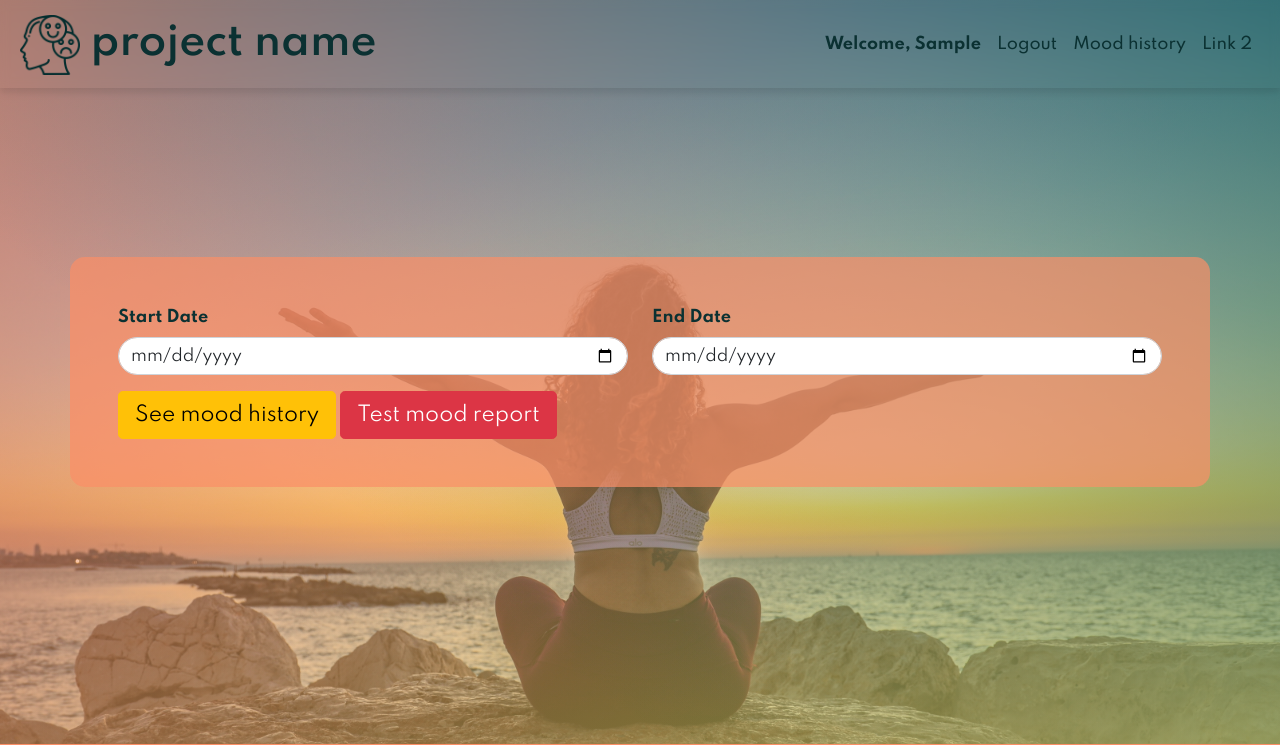
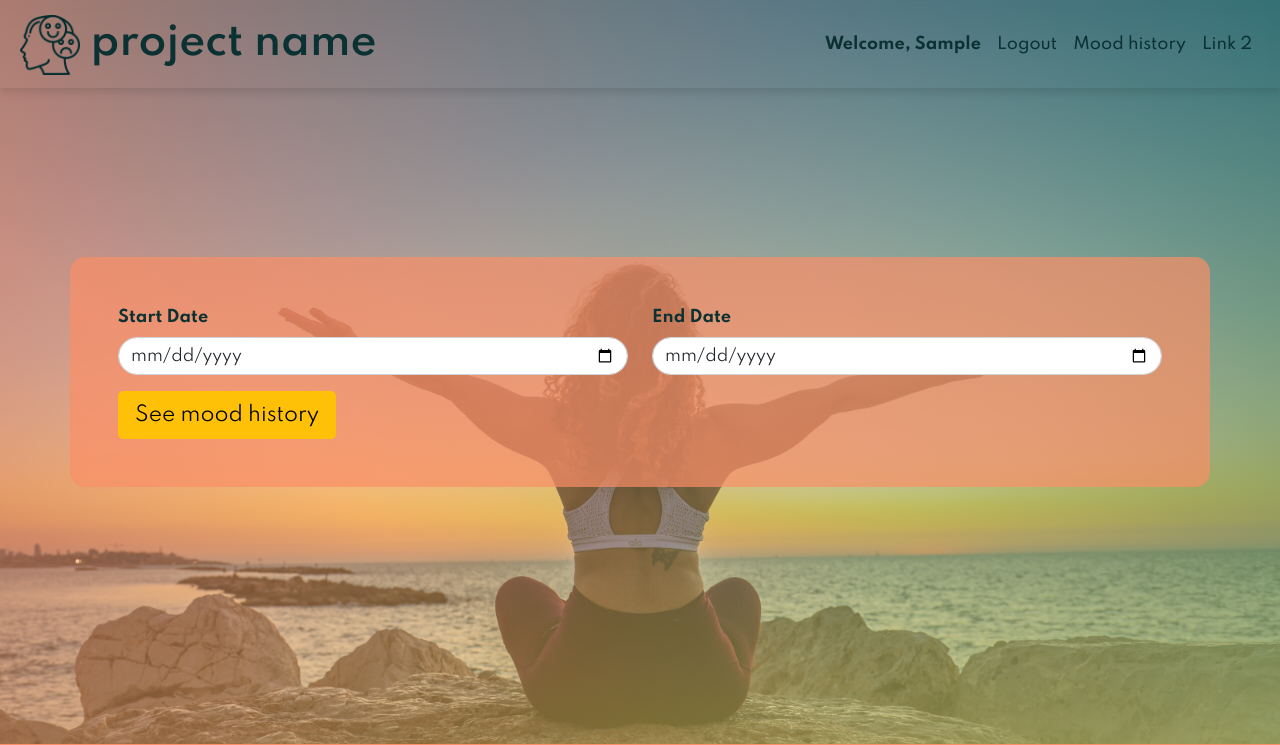
Before and after one commit to JoGorska/hackathon_team_4, a Django app: page /reporting/date_picker in a window 1280 px wide. Shown: the top 745 px of the page. Run offline with Django 3.2, Linux system fonts and the light colour scheme; the visitor is signed in with stand-in values (Sample User, id 1); some libraries are stand-ins or nearby versions.

Commit message:
Fix view to display the history of moods and template

```diff
--- a/reporting/urls.py
+++ b/reporting/urls.py
@@ -4,7 +4,7 @@ from . import views
 urlpatterns = [
 
     path('date_picker', views.DatePickerView.as_view(), name='date_picker'),
-    # path('report_mood', views.ReportMoodView.as_view(), name='report_mood'),
-    path('test', views.get_mood_report_page, name='test_mood_report'),
-    path('test-404', views.get_test_404_page, name='test_404_page'),
+
+    # path('test', views.get_mood_report_page, name='test_mood_report'),
+
 ]
--- a/reporting/views.py
+++ b/reporting/views.py
@@ -46,31 +46,21 @@ class DatePickerView(View):
         dict_date_moods = {}
         # for loop to get list of moods
         for date_object in list_of_dates:
+
             date_to_string = date_object.strftime("%d %B %Y")
-            moods_objects_on_day = Mood.objects.filter(created_on=date_object)
+            moods_objects_on_day = Mood.objects.filter(created_on=date_object).filter(author=user)
             for object in moods_objects_on_day:
                 mood = object.mood
                 if mood not in list_of_moods_in_one_day:
                     list_of_moods_in_one_day.append(mood)
-        date_and_moods = {date_to_string: list_of_moods_in_one_day}
-
-        print(f'LIST OF MOODS IN ONE DAY {list_of_moods_in_one_day}')
-        print(date_and_moods)
-        dict_date_moods.update(date_and_moods)
-        print(dict_date_moods)
-        # context = {
-        #     start_date = start_date
-        #     end_date = end_date
-        # }
-        # return redirect("reports:mood_report", context)
-        return render(request, 'index.html')
+            # creates key value pair
+            date_and_moods = {date_to_string: list_of_moods_in_one_day}
+            # adds item to dictionary: date as key and list of moods as value
+            dict_date_moods.update(date_and_moods)
+        context = {'dict_date_moods': dict_date_moods,}
+        return render(request, 'reporting/mood_report.html', context)
 
 
-def get_mood_report_page(request):
-    """ View to get mood report page """
-    return render(request, 'reporting/mood_report.html')
-
-
-def get_test_404_page(request):
-    """ View to get 404 page page """
-    return render(request, '404.html')
+# def get_mood_report_page(request):
+#     """ View to get mood report page """
+#     return render(request, 'reporting/mood_report.html')
--- a/templates/reporting/date_picker.html
+++ b/templates/reporting/date_picker.html
@@ -38,7 +38,6 @@
     <div>
       <button type="submit" class="btn btn-warning btn-lg">See mood history
       </button>
-      <a href="{% url 'test_mood_report' %}" class="btn btn-danger btn-lg">Test mood report</a>
     </div>
   </form>
 </div>
```
Also changed, not shown: templates/reporting/mood_report.html (+13 -3 lines).
